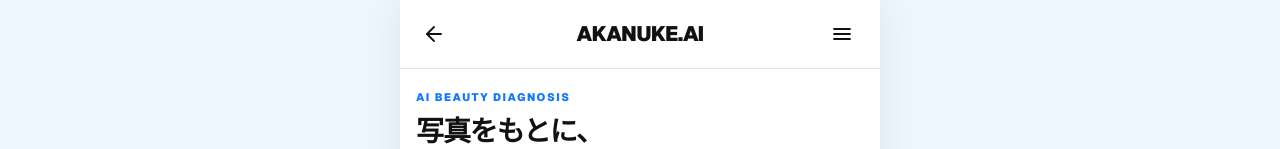
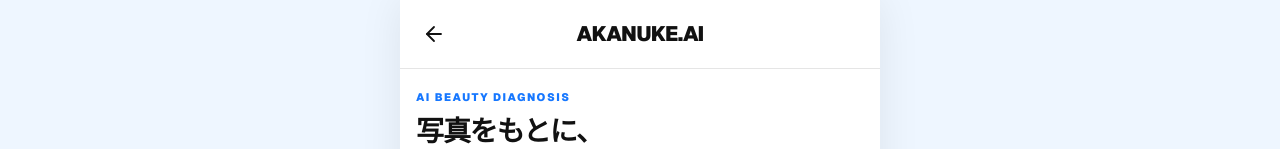
Before and after one commit to mori10tech/akanuke-ai, a Next.js app: page /upload in a window 1280 px wide. Shown: the top 149 px of the page. Built offline with nearby package versions, Linux system fonts and the light colour scheme.

Commit message:
git commit -m "fix: analyzingページのヘッダーからメニューを削除"

```diff
--- a/app/analyzing/page.tsx
+++ b/app/analyzing/page.tsx
@@ -210,8 +210,8 @@ export default function AnalyzingPage() {
   <div className="grid h-[68px] grid-cols-[48px_1fr_48px] items-center px-3">
     <Link
       href="/upload"
-              aria-label="写真選択へ戻る"
-              className="flex h-11 w-11 items-center justify-center rounded-full transition hover:bg-neutral-100 active:scale-95"
+      aria-label="写真選択画面へ戻る"
+      className="flex h-11 w-11 items-center justify-center rounded-full transition hover:bg-[#EEF6FF] active:scale-95"
     >
       <ArrowLeftIcon />
     </Link>
@@ -223,13 +223,7 @@ export default function AnalyzingPage() {
       AKANUKE.AI
     </Link>
 
-            <button
-              type="button"
-              aria-label="メニューを開く"
-              className="flex h-11 w-11 items-center justify-center rounded-full transition hover:bg-neutral-100 active:scale-95"
-            >
-              <MenuIcon />
-            </button>
+    <div aria-hidden="true" />
   </div>
 </header>
 
--- a/app/upload/page.tsx
+++ b/app/upload/page.tsx
@@ -354,13 +354,7 @@ export default function UploadPage() {
     AKANUKE.AI
   </Link>
 
-            <button
-              type="button"
-              aria-label="メニューを開く"
-              className="flex h-11 w-11 items-center justify-center rounded-full transition hover:bg-[#EEF6FF] active:scale-95"
-            >
-              <MenuIcon />
-            </button>
+  <div />
 </div>
         </header>
 
```
Lines whose indentation alone changed are shown as unchanged.
